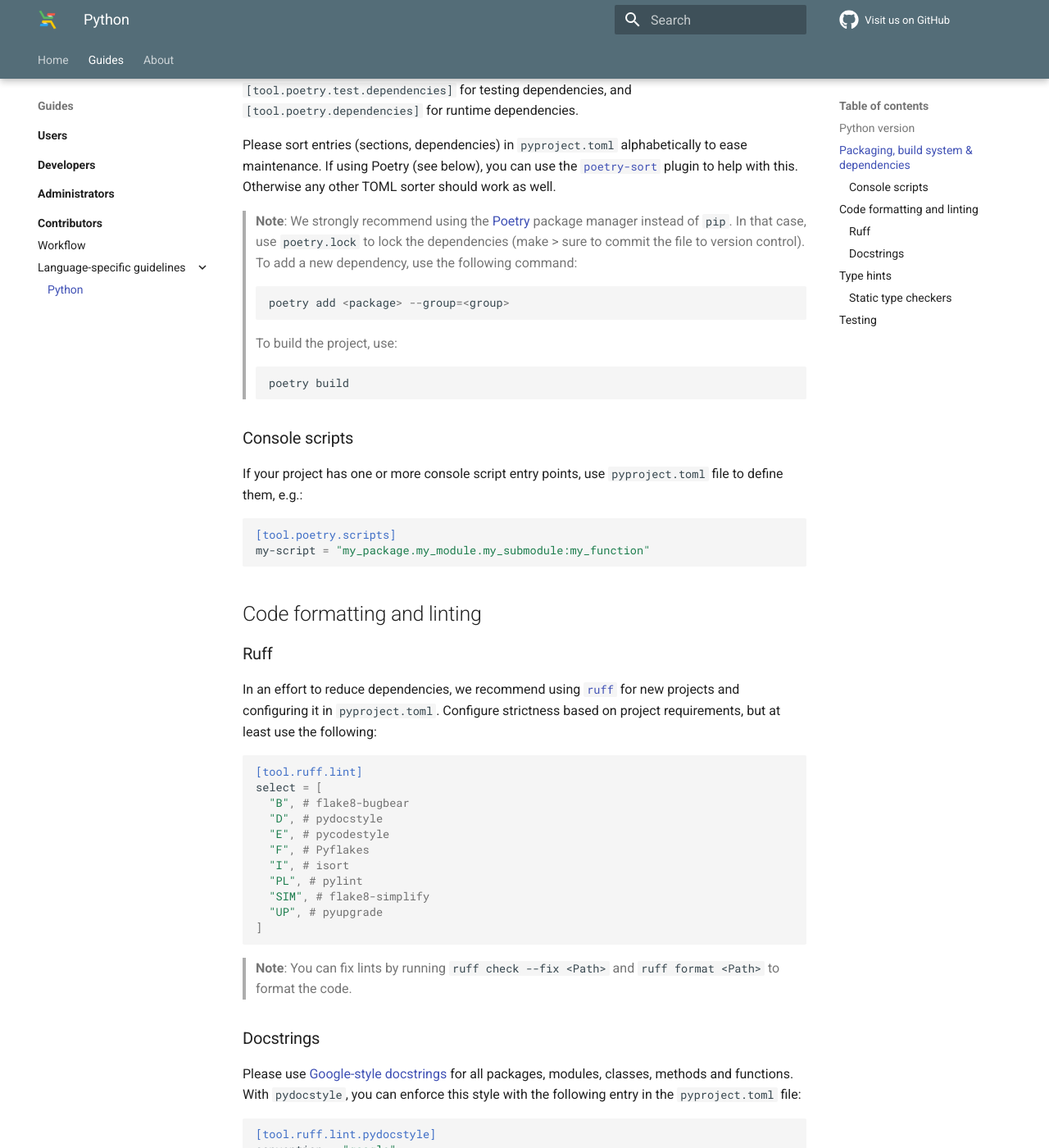
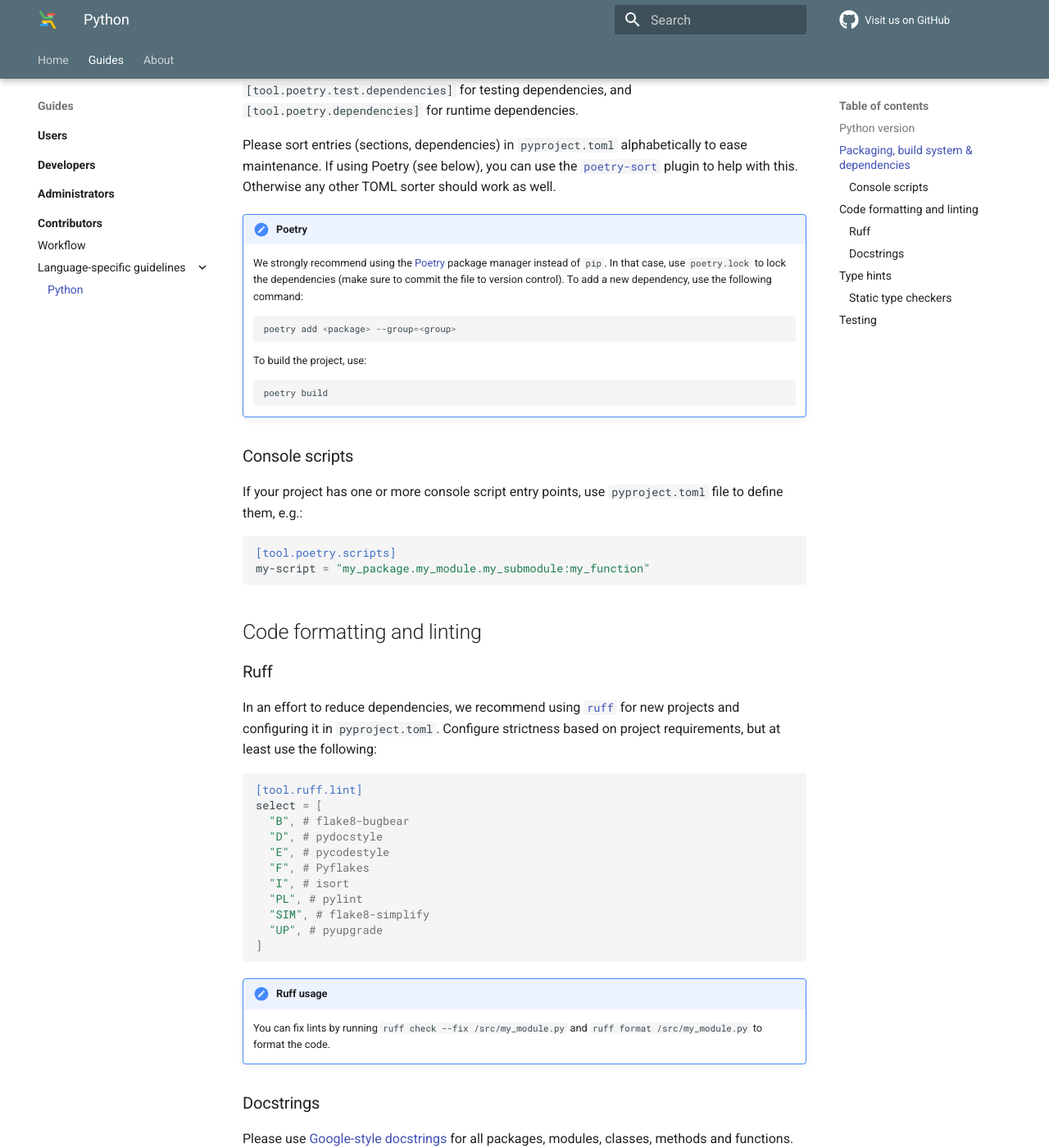
Before and after one commit to elixir-cloud-aai/elixir-cloud-aai.github.io, an MkDocs documentation site: the page built from docs/guides/guide-contributor/language-specific/python.md, in a window 1280 px wide and 1400 px high, scrolled down 580 px. Shown: the whole window at 82% size. Built offline with MkDocs 1.6.1 and Material for MkDocs 9.7.7, drawn with Linux system fonts in a browser that asks for light colours; comment, search, counter and statistics services are not loaded; some of the changed text lies outside the part shown.

Commit message:
docs(contributors): use admonitions consistently (#16)

````diff
--- a/docs/guides/guide-contributor/language-specific/python.md
+++ b/docs/guides/guide-contributor/language-specific/python.md
@@ -25,20 +25,22 @@
 [`poetry-sort`][py-poetry-sort] plugin to help with this. Otherwise any other
 TOML sorter should work as well.
 
-> **Note**: We strongly recommend using the [Poetry][py-poetry] package manager
-> instead of `pip`. In that case, use `poetry.lock` to lock the dependencies
-> (make > sure to commit the file to version control). To add a new dependency,
-> use the following command:
->
-> ```python
-> poetry add <package> --group=<group>
-> ```
->
-> To build the project, use:
->
-> ```python
-> poetry build
-> ```
+!!! note "Poetry"
+
+    We strongly recommend using the [Poetry][py-poetry] package manager instead
+    of `pip`. In that case, use `poetry.lock` to lock the dependencies (make
+    sure to commit the file to version control). To add a new dependency, use
+    the following command:
+
+    ```python
+    poetry add <package> --group=<group>
+    ```
+
+    To build the project, use:
+
+    ```python
+    poetry build
+    ```
 
 ### Console scripts
 
@@ -72,8 +74,10 @@
 ]
 ```
 
-> **Note**: You can fix lints by running `ruff check --fix <Path>` and `ruff
-> format <Path>` to format the code.
+!!! note "Ruff usage"
+
+    You can fix lints by running `ruff check --fix /src/my_module.py` and
+    `ruff format /src/my_module.py` to format the code.
 
 ### Docstrings
 
````
Also changed, not shown: other parts of docs/guides/guide-contributor/language-specific/python.md (+5 -2 lines), 1 other file.
